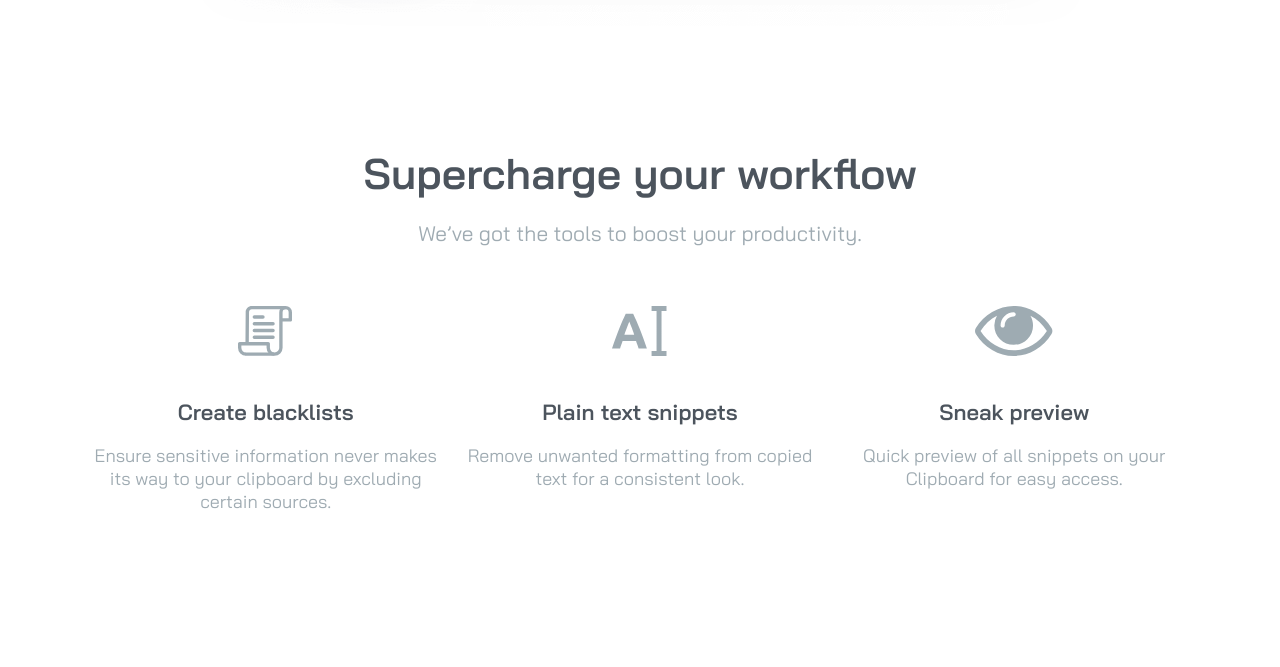
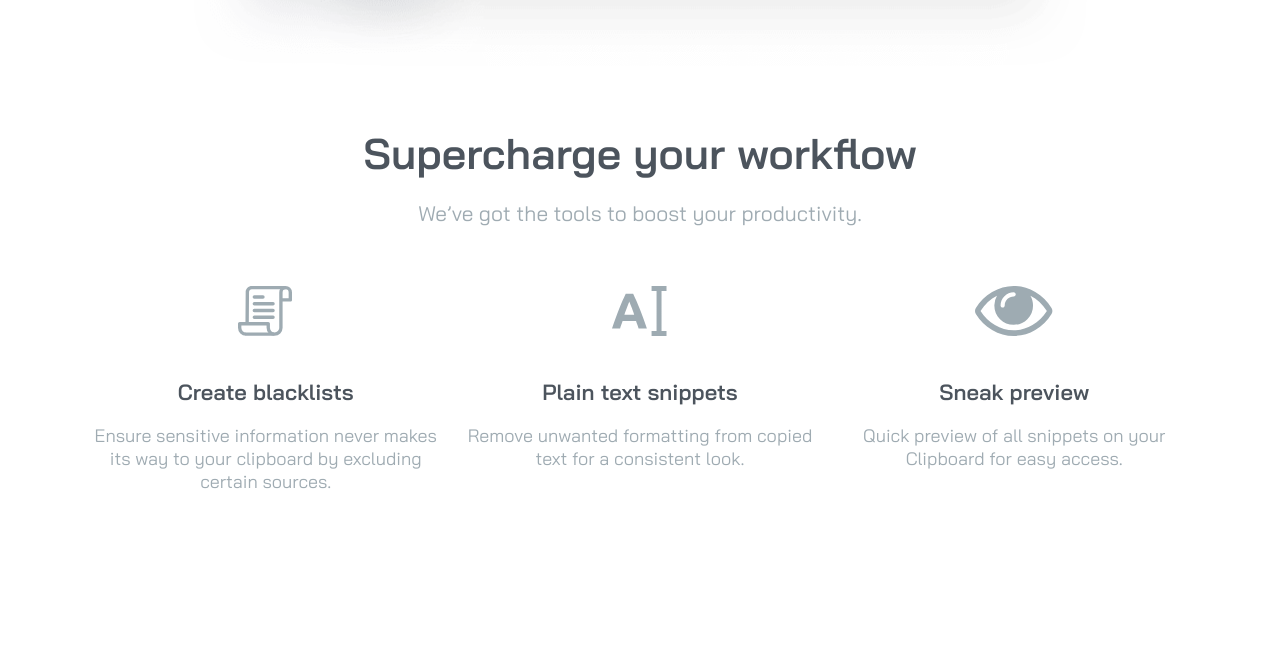
Before and after one commit to tina2day/clipboard-landing-page-master, a plain HTML site: page index.html in a window 1280 px wide. Shown: the part 2377-3044 px from the top of the page. Drawn offline with Linux system fonts and the light colour scheme.

Commit message:
fix: отступы

```diff
--- a/src/blocks/devices/devices.scss
+++ b/src/blocks/devices/devices.scss
@@ -1,5 +1,5 @@
 .devices {
-    margin-top: 100px;
+    margin-top: 140px;
     width: 100%;
     display: flex;
     flex-direction: column;
--- a/src/blocks/tools/tools.scss
+++ b/src/blocks/tools/tools.scss
@@ -1,9 +1,9 @@
 .tools {
-    margin-top: 100px;
+    margin-top: 40px;
     display: flex;
     flex-direction: column;
     align-items: center;
-    margin-bottom: 160px;
+    margin-bottom: 120px;
     &__table {
         display: flex;
         justify-content: space-between;
```
Also changed, not shown: src/css/devices.css, src/css/index.css, src/css/tools.css, 2 other files.
